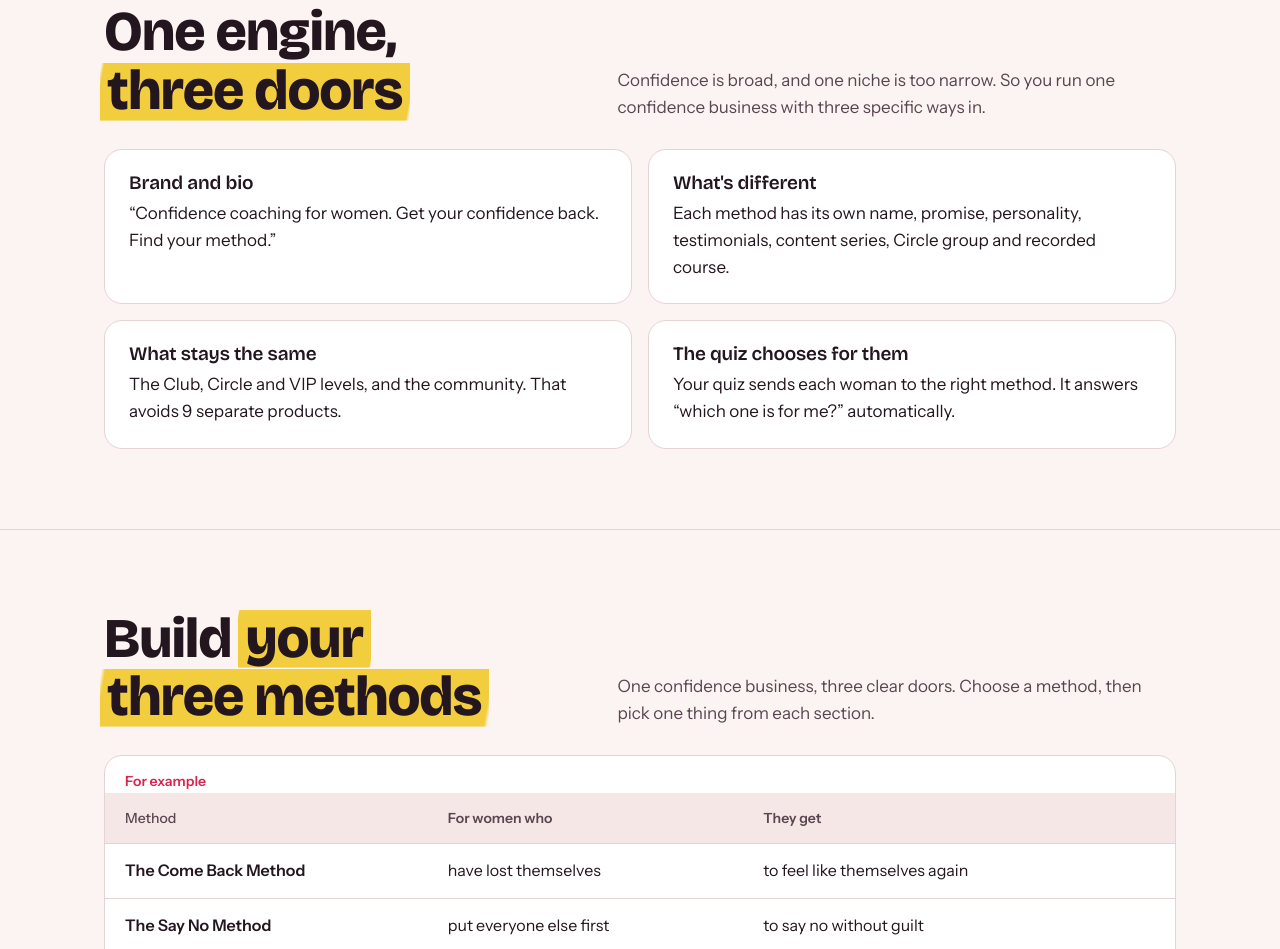
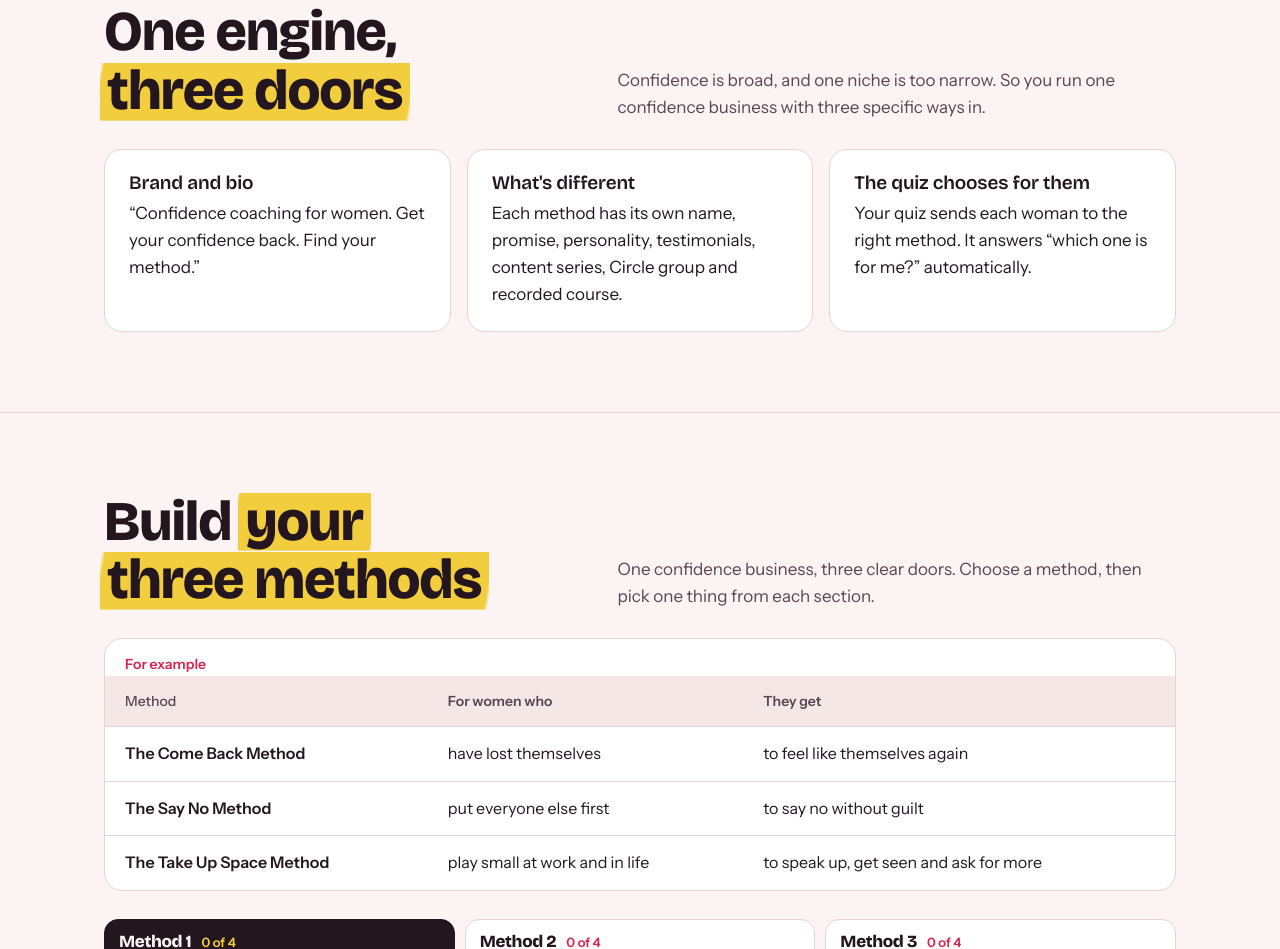
Before and after one commit to Zorian/dani-dmc-proposal, a plain HTML site: page offer-workbook/index.html in a window 1280 px wide. Shown: the part 3446-4395 px from the top of the page. Drawn offline with nearby package versions, Linux system fonts and the light colour scheme.

Commit message:
Remove the what stays the same card
Co-Authored-By: Claude Opus 5.5 <noreply@anthropic.com>
Claude-Session: https://claude.ai/code/session_01CfTJku7fncn4Sfy21q6mM4

```diff
--- a/offer-workbook/index.html
+++ b/offer-workbook/index.html
@@ -375,10 +375,9 @@ const SL=[
  note:"Stay quiet and let her think. Ask for real names and real stories. Her own story is usually where her exact client is hiding.",q:"What if the answers point in different directions? Look for the woman who shows up in two or more answers."},
 
 {c:1,n:"One engine",html:`<div class="sec-head"><h2>One engine, <span class="mark sweep">three doors</span></h2><p>Confidence is broad, and one niche is too narrow. So you run one confidence business with three specific ways in.</p></div>
- <div class="grid2">
+ <div class="grid3">
   <div class="note stack" style="gap:6px"><h3>Brand and bio</h3><p>“Confidence coaching for women. Get your confidence back. Find your method.”</p></div>
   <div class="note stack" style="gap:6px"><h3>What's different</h3><p>Each method has its own name, promise, personality, testimonials, content series, Circle group and recorded course.</p></div>
-  <div class="note stack" style="gap:6px"><h3>What stays the same</h3><p>The Club, Circle and VIP levels, and the community. That avoids 9 separate products.</p></div>
   <div class="note stack" style="gap:6px"><h3>The quiz chooses for them</h3><p>Your quiz sends each woman to the right method. It answers “which one is for me?” automatically.</p></div>
  </div>`,
  note:"This is the big idea. She doesn't have to choose one audience or give anything up. Women get something that feels made for them, and it's still one business to run.",q:"Isn't this three businesses? No. One brand, one community and the same levels. Only the door they walk through is different."},
```
